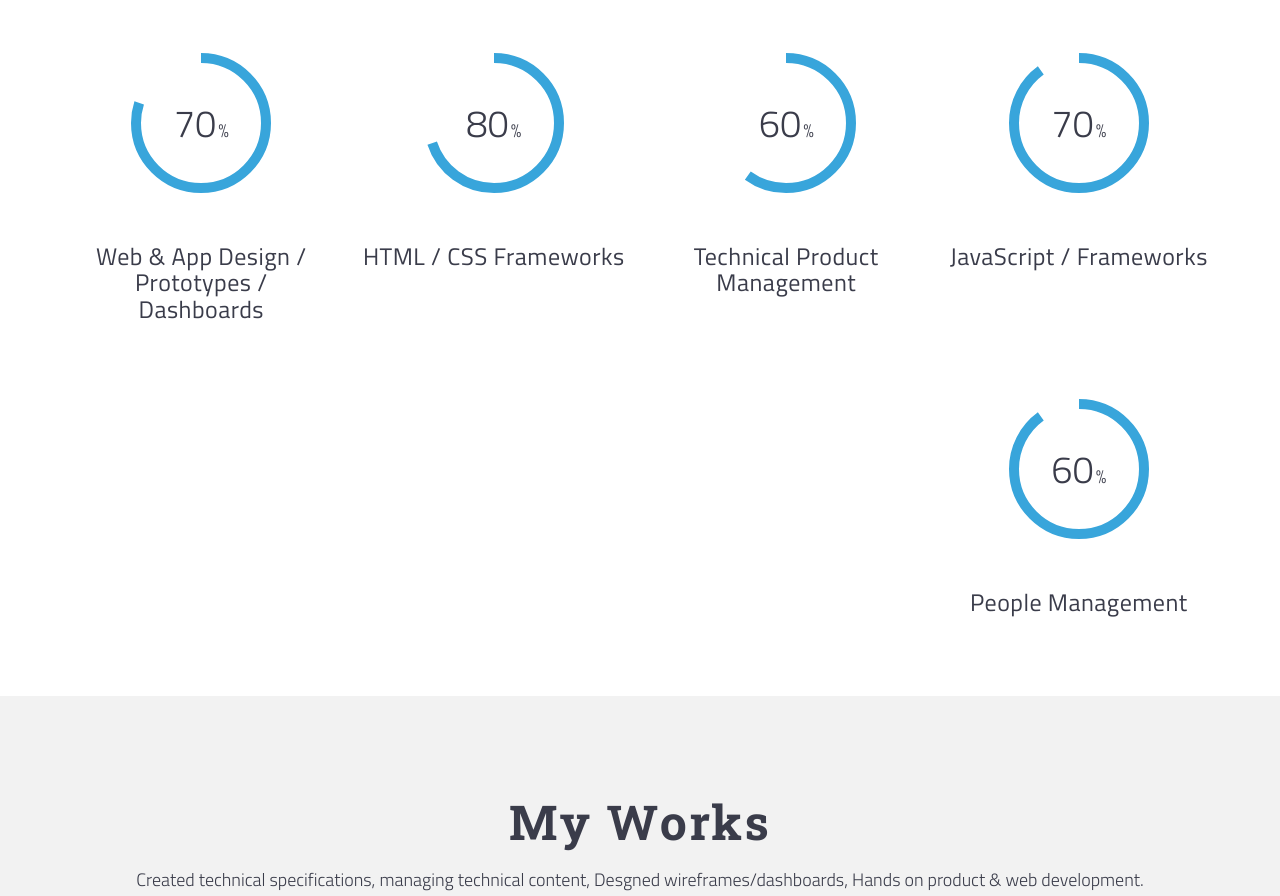
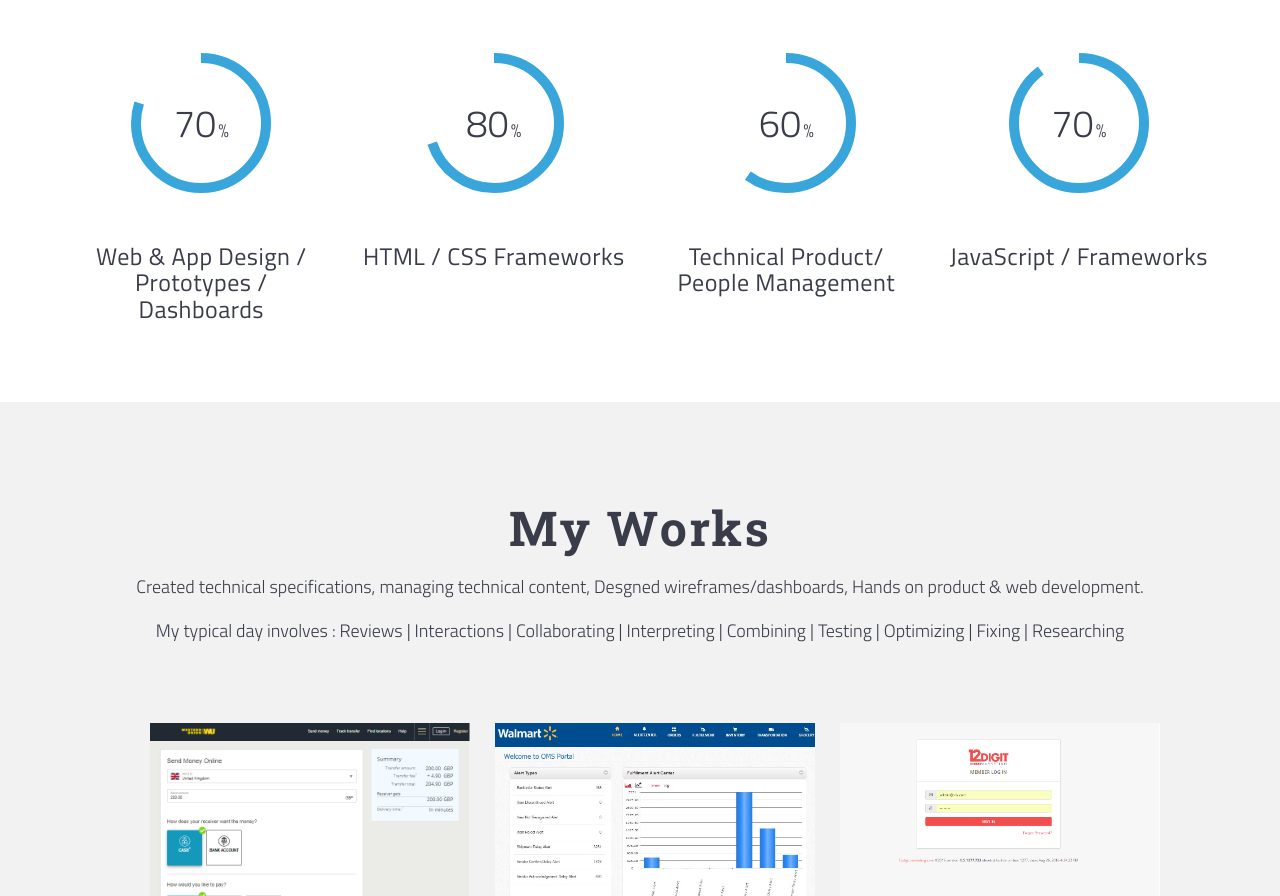
Before and after one commit to ggirotra-RL/ggirotra, a plain HTML site: page index.html in a window 1280 px wide. Shown: the part 3330-4226 px from the top of the page. Drawn offline with nearby package versions, Linux system fonts and the light colour scheme.

Commit message:
Update index.html

```diff
--- a/index.html
+++ b/index.html
@@ -293,17 +293,12 @@
 					</div>
 					<div class="col-sm-6 col-md-3 text-center">
 						<span class="chart" data-percent="60"><span class="percent">60</span></span>
-						<h2 class="text-center">Technical Product Management</h2>
+						<h2 class="text-center">Technical Product/ People Management</h2>
 					</div>
 					<div class="col-sm-6 col-md-3 text-center">
 						<span class="chart" data-percent="90"><span class="percent">70</span></span>
 						<h2 class="text-center">JavaScript / Frameworks</h2>
 					</div>
-                    <div class="col-sm-6 col-md-3 text-center">
-						<span class="chart" data-percent="90"><span class="percent">60</span></span>
-						<h2 class="text-center">People Management</h2>
-					</div>
-
 				</div><!--End row -->
 
 			</div>
```
